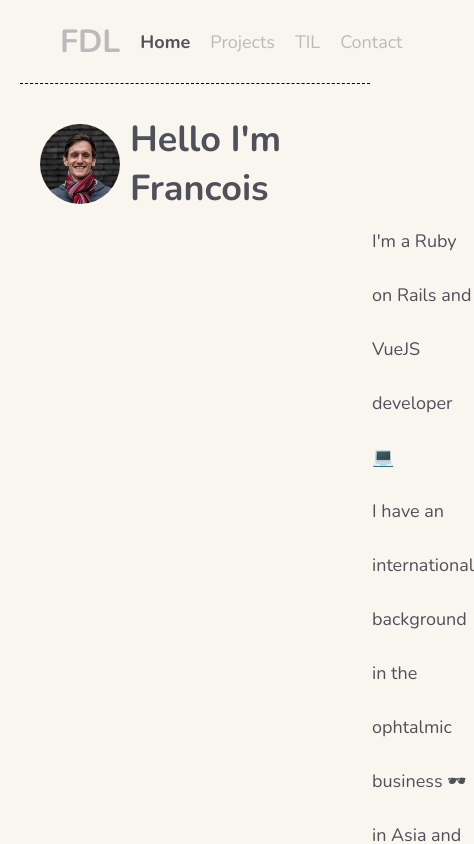
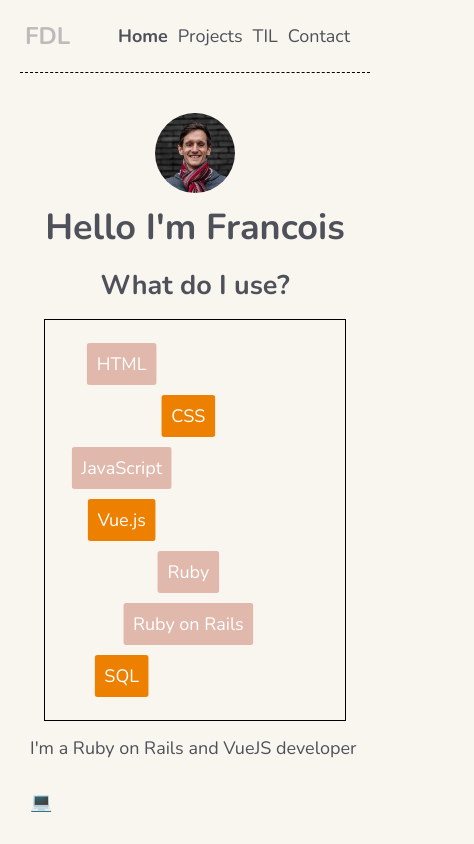
Before and after one commit to francoisedumas/fdlab, a Vue app: page / in a window 390 px wide. Shown: the top 844 px of the page, 474 px wide, since content can reach past the window. Built offline with nearby package versions, Linux system fonts and the light colour scheme.

Commit message:
Css made responsive

```diff
--- a/src/components/NavBar.vue
+++ b/src/components/NavBar.vue
@@ -1,7 +1,9 @@
 <template>
   <header>
-    <router-link :to="{ name: 'Home' }"><h1>FDL</h1></router-link>
-    <nav>
+    <router-link :to="{ name: 'Home' }" class="nav-title">
+      <h1>FDL</h1>
+    </router-link>
+    <nav class="nav-links">
       <router-link :to="{ name: 'Home' }">Home</router-link>
       <router-link :to="{ name: 'Projects' }">Projects</router-link>
       <router-link :to="{ name: 'Til' }">TIL</router-link>
@@ -19,21 +21,42 @@ header {
   display: flex;
   justify-content: space-between;
   align-items: center;
+  width: 100%;
   max-width: 1200px;
   margin: 0 auto;
-  padding: 20px;
+  padding: 20px 0px;
   border-bottom: 1px dashed black;
+  color: var(--light-gray);
+}
+.nav-links {
+  margin-right: 20px;
+}
+.nav-links a {
+  padding-right: 25px;
+}
+.nav-title {
+  flex: 1;
 }
 header h1 {
+  font-size: 32px;
+  margin-left: 20px;
   color: var(--light-gray);
-  font-size: 32px;
-}
-header a {
-  color: var(--light-gray);
-  margin-left: 20px;
 }
 header a.router-link-active {
   color: var(--primary);
   font-weight: bold;
 }
+
+@media (max-width: 640px) {
+  header h1 {
+    font-size: 24px;
+    margin-left: 5px;
+  }
+  .nav-links a {
+    padding-right: 10px;
+  }
+  .nav-links {
+    margin-right: 10px;
+  }
+}
 </style>
--- a/src/components/PostList.vue
+++ b/src/components/PostList.vue
@@ -38,6 +38,11 @@ export default {
   margin-bottom: 10px;
   max-width: 400px;
 }
+@media (max-width: 640px) {
+  .til h3 {
+    max-width: 250px;
+  }
+}
 .til h3::before {
   content: "";
   display: block;
--- a/src/components/Technologies.vue
+++ b/src/components/Technologies.vue
@@ -13,12 +13,14 @@
   </div>
 </template>
 
-<style>
+<style scoped>
+h2 {
+  margin: 15px auto;
+}
 .technologiesBox {
   display: flex;
   flex-direction: column;
   align-items: center;
-  padding: 20px;
   max-width: 600px;
   margin: 0 auto;
 }
--- a/src/views/Home.vue
+++ b/src/views/Home.vue
@@ -48,6 +48,11 @@ export default {
   display: flex;
   align-items: center;
 }
+@media (max-width: 640px) {
+  .vertically-centered {
+    flex-direction: column;
+  }
+}
 .overview p {
   line-height: 3em;
 }
--- a/src/views/Projects.vue
+++ b/src/views/Projects.vue
@@ -48,7 +48,6 @@ export default {
   flex-direction: column;
   align-items: center;
   padding: 20px;
-  /* max-width: 600px; */
   margin: 0 auto;
 }
 .singleVideo {
@@ -67,4 +66,11 @@ iframe {
     height: 315px;
   }
 }
+@media (max-width: 640px) {
+  h1 {
+    font-size: 24px;
+    text-align: center;
+    margin-top: 10px;
+  }
+}
 </style>
--- a/src/views/Til.vue
+++ b/src/views/Til.vue
@@ -102,7 +102,16 @@ export default {
 }
 @media (max-width: 767px) {
   .layout {
-    grid-row-gap: 50px;
+    grid-row-gap: 20px;
+  }
+  h1 {
+    text-align: center;
+    font-size: 24px;
+  }
+  .btn-secondary {
+    align-content: center;
+    margin: 0 auto;
+    margin-top: 10px;
   }
 }
 </style>
```
